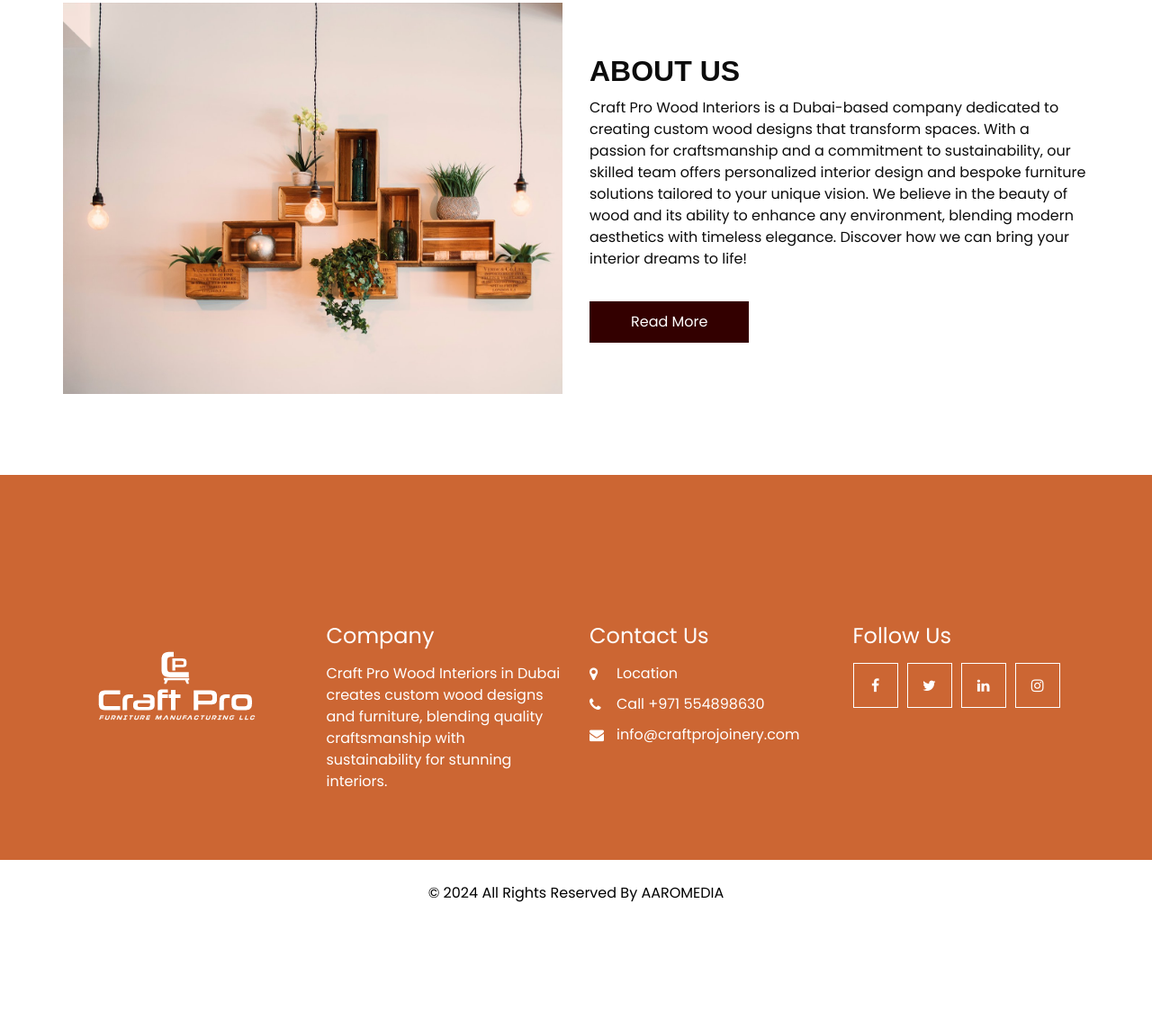
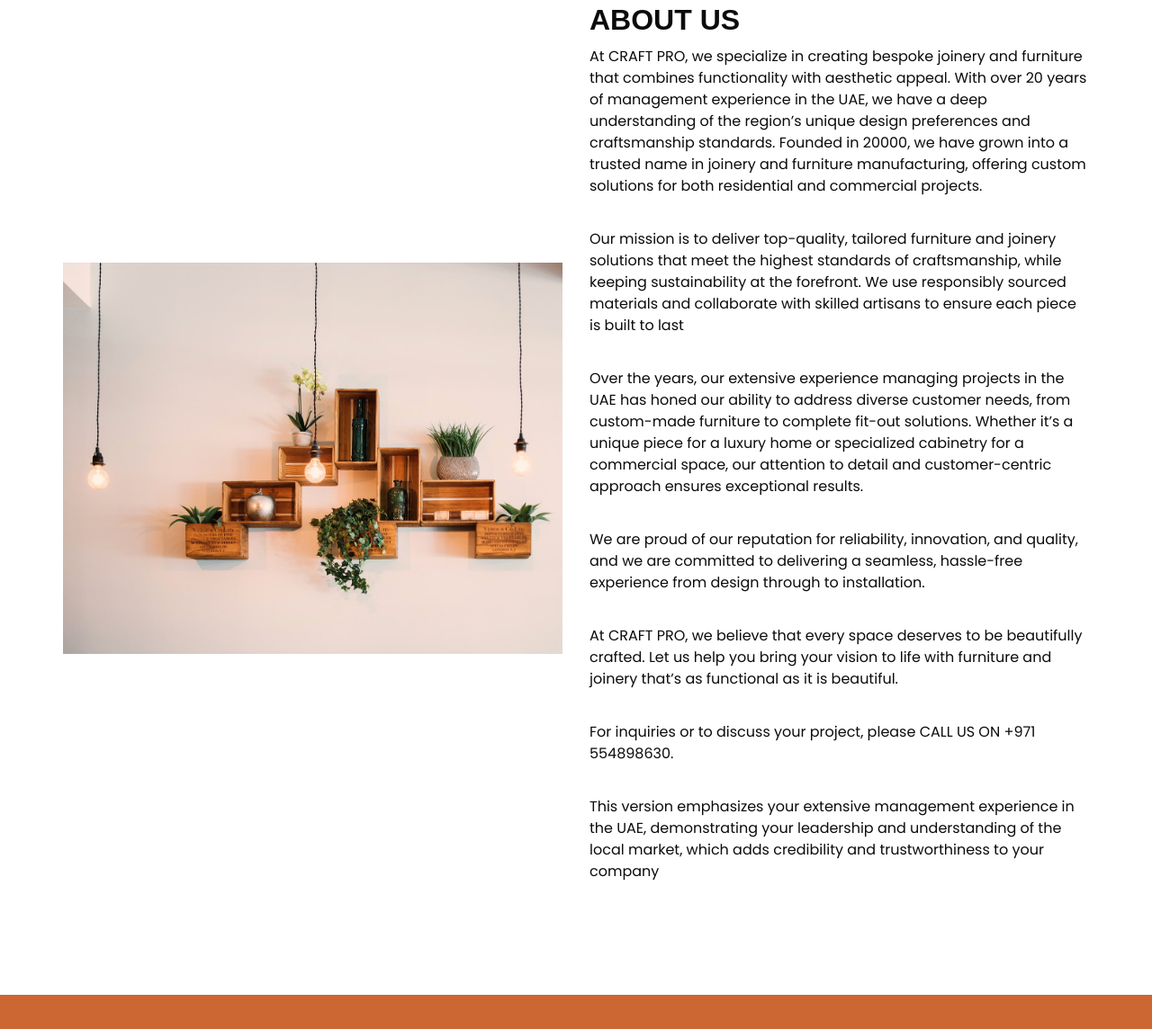
Before and after one commit to dhijinchandran/craftpro.github.io, a plain HTML site: page about.html in a window 1280 px wide. Shown: the part 282-1426 px from the top of the page at 90% size. Before the commit the page ends 1312 px from the top, so only its background shows below. Drawn offline with Linux system fonts and the light colour scheme.

Commit message:
EDIT FILE

```diff
--- a/about.html
+++ b/about.html
@@ -84,11 +84,26 @@
               </h2>
             </div>
             <p>
-              Craft Pro Wood Interiors is a Dubai-based company dedicated to creating custom wood designs that transform spaces. With a passion for craftsmanship and a commitment to sustainability, our skilled team offers personalized interior design and bespoke furniture solutions tailored to your unique vision. We believe in the beauty of wood and its ability to enhance any environment, blending modern aesthetics with timeless elegance. Discover how we can bring your interior dreams to life!
+              At CRAFT PRO, we specialize in creating bespoke joinery and furniture that combines functionality with aesthetic appeal. With over 20 years of management experience in the UAE, we have a deep understanding of the region’s unique design preferences and craftsmanship standards. Founded in 20000, we have grown into a trusted name in joinery and furniture manufacturing, offering custom solutions for both residential and commercial projects.
             </p>
-            <a href="">
-              Read More
-            </a>
+            <P>
+              Our mission is to deliver top-quality, tailored furniture and joinery solutions that meet the highest standards of craftsmanship, while keeping sustainability at the forefront. We use responsibly sourced materials and collaborate with skilled artisans to ensure each piece is built to last
+            </P>
+            <P>
+              Over the years, our extensive experience managing projects in the UAE has honed our ability to address diverse customer needs, from custom-made furniture to complete fit-out solutions. Whether it’s a unique piece for a luxury home or specialized cabinetry for a commercial space, our attention to detail and customer-centric approach ensures exceptional results.
+            </P>
+            <P>
+              We are proud of our reputation for reliability, innovation, and quality, and we are committed to delivering a seamless, hassle-free experience from design through to installation.
+            </P>
+            <P>
+              At CRAFT PRO, we believe that every space deserves to be beautifully crafted. Let us help you bring your vision to life with furniture and joinery that’s as functional as it is beautiful.
+            </P>
+            <P>
+              For inquiries or to discuss your project, please CALL US ON +971 554898630.
+            </P>
+            <P>
+              This version emphasizes your extensive management experience in the UAE, demonstrating your leadership and understanding of the local market, which adds credibility and trustworthiness to your company
+            </P>
           </div>
         </div>
       </div>
```
Also changed, not shown: index.html (+3 -2 lines).
